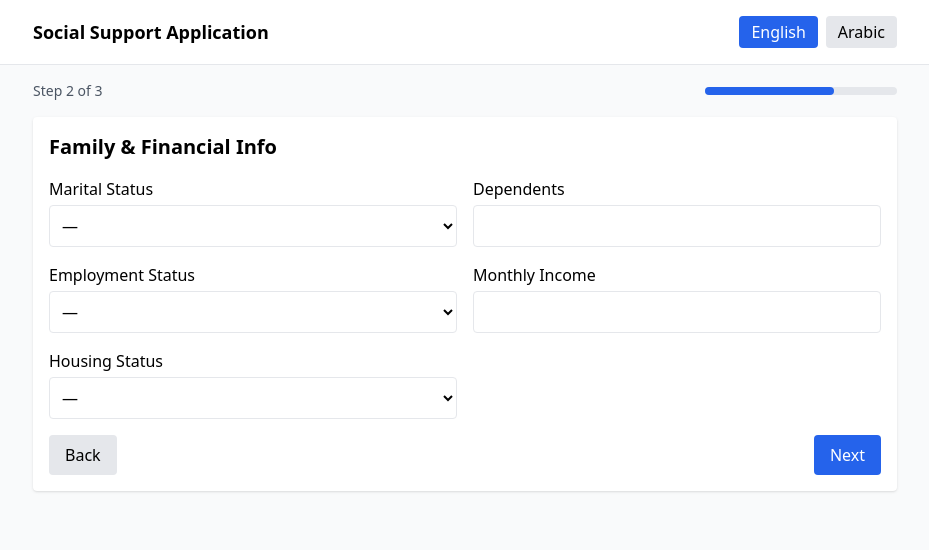
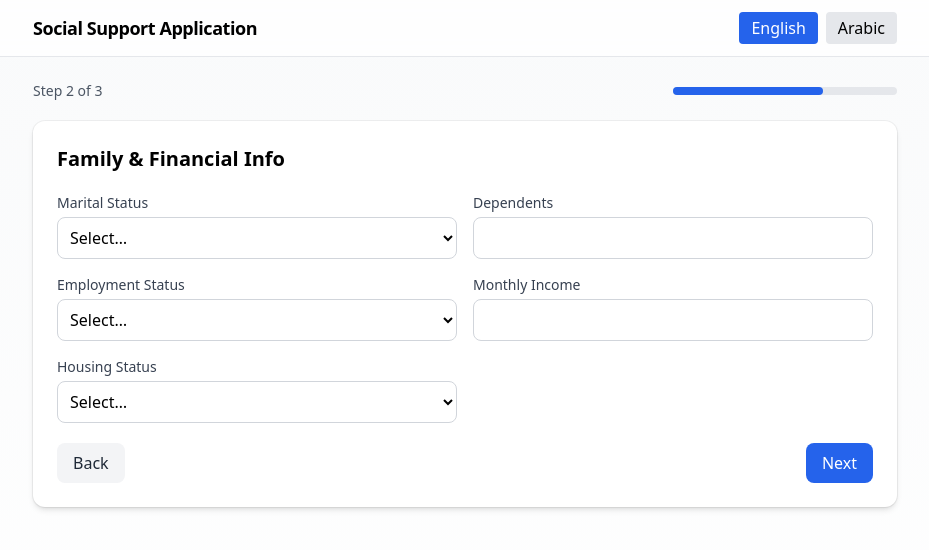
Before and after one commit to AddjoyBarreto/react-profile-step-form, a React (Create React App) app: page /step-2 in a window 1280 px wide. Shown: the top 550 px of the page, without its empty margins (175-1104 px from the left). Built offline with nearby package versions, Linux system fonts and the light colour scheme.

Commit message:
Refactor UI components for improved styling and accessibility. Updated layout in App.tsx, enhanced modal design in AISuggestionModal.tsx, and refined form elements in Step1.tsx, Step2.tsx, and Step3.tsx for better user experience. Adjusted Select component for error handling and consistent styling.

```diff
--- a/src/App.tsx
+++ b/src/App.tsx
@@ -15,21 +15,21 @@ function WizardLayout({ children, step }: { children: React.ReactNode; step: num
   const total = 3;
   const { t } = useTranslation();
   return (
-    <div className="min-h-screen bg-gray-50">
-      <header className="bg-white border-b">
-        <div className="max-w-4xl mx-auto p-4 flex items-center justify-between">
-          <h1 className="text-lg font-semibold">{t('appTitle')}</h1>
+    <div className="min-h-screen bg-gradient-to-b from-gray-50 to-white">
+      <header className="sticky top-0 bg-white/80 backdrop-blur border-b">
+        <div className="max-w-4xl mx-auto px-4 py-3 flex items-center justify-between">
+          <h1 className="text-lg font-semibold tracking-tight">{t('appTitle')}</h1>
           <LanguageSwitcher />
         </div>
       </header>
-      <main className="max-w-4xl mx-auto p-4">
-        <div className="mb-4 flex items-center justify-between">
+      <main className="max-w-4xl mx-auto px-4 py-6">
+        <div className="mb-5 flex items-center justify-between">
           <div className="text-sm text-gray-600">{t('step')} {step} {t('of')} {total}</div>
-          <div className="w-48">
+          <div className="w-56">
             <ProgressBar current={step} total={total} />
           </div>
         </div>
-        <div className="bg-white p-4 rounded shadow">
+        <div className="bg-white p-6 rounded-xl shadow-md ring-1 ring-black/5">
           {children}
         </div>
       </main>
--- a/src/components/AISuggestionModal.tsx
+++ b/src/components/AISuggestionModal.tsx
@@ -14,16 +14,16 @@ export default function AISuggestionModal({ open, text, onAccept, onClose, onCha
 
   if (!open) return null;
   return (
-    <div className="fixed inset-0 bg-black/50 flex items-center justify-center z-50" role="dialog" aria-modal="true">
-      <div className="bg-white w-full max-w-2xl rounded shadow p-4" tabIndex={-1} ref={dialogRef}>
-        <div className="flex justify-between items-center mb-2">
+    <div className="fixed inset-0 bg-black/40 backdrop-blur-sm flex items-center justify-center z-50 p-4" role="dialog" aria-modal="true">
+      <div className="bg-white w-full max-w-2xl rounded-xl shadow-xl p-5" tabIndex={-1} ref={dialogRef}>
+        <div className="flex justify-between items-center mb-3">
           <h3 className="text-lg font-semibold">AI Suggestion</h3>
-          <button aria-label="Close" onClick={onClose} className="p-1 rounded hover:bg-gray-100">✕</button>
+          <button aria-label="Close" onClick={onClose} className="p-2 rounded hover:bg-gray-100">✕</button>
         </div>
-        <textarea className="w-full border rounded p-2 min-h-[200px]" value={text} onChange={(e) => onChange(e.target.value)} />
-        <div className="mt-3 flex justify-end gap-2">
-          <button onClick={onClose} className="px-3 py-1 rounded bg-gray-200">Discard</button>
-          <button onClick={() => onAccept(text)} className="px-3 py-1 rounded bg-blue-600 text-white">Accept</button>
+        <textarea className="w-full border border-gray-300 rounded-lg p-3 min-h-[220px] focus:outline-none focus:ring-2 focus:ring-blue-500 focus:border-blue-500" value={text} onChange={(e) => onChange(e.target.value)} />
+        <div className="mt-4 flex justify-end gap-2">
+          <button onClick={onClose} className="px-4 py-2 rounded-lg bg-gray-100 text-gray-800 hover:bg-gray-200">Discard</button>
+          <button onClick={() => onAccept(text)} className="px-4 py-2 rounded-lg bg-blue-600 text-white hover:bg-blue-700">Accept</button>
         </div>
       </div>
     </div>
--- a/src/components/Select.tsx
+++ b/src/components/Select.tsx
@@ -21,16 +21,18 @@ export default function Select({
   required?: boolean;
   error?: string;
 }) {
+  const base = 'w-full border rounded-lg p-2 bg-white focus:outline-none focus:ring-2 focus:ring-blue-500 focus:border-blue-500';
+  const withError = error ? ' border-red-500' : ' border-gray-300';
   return (
     <label className="block">
-      <span className="block mb-1 font-medium">{label}</span>
-      <select name={name} value={value as any} onChange={onChange} onBlur={onBlur} className="w-full border rounded p-2 bg-white">
-        <option value="" disabled>{required ? '—' : ''}</option>
+      <span className="block mb-1 text-sm font-medium text-gray-700">{label}</span>
+      <select name={name} value={value as any} onChange={onChange} onBlur={onBlur} className={base + withError}>
+        <option value="" disabled>{required ? 'Select…' : '—'}</option>
         {options.map((opt) => (
           <option key={opt.value} value={opt.value}>{opt.label}</option>
         ))}
       </select>
-      {error && <span className="text-red-600 text-sm">{error}</span>}
+      {error && <span className="text-red-600 text-sm mt-1 inline-block">{error}</span>}
     </label>
   );
 }
--- a/src/pages/Step1.tsx
+++ b/src/pages/Step1.tsx
@@ -46,11 +46,11 @@ export default function Step1({ onNext }: { onNext: () => void }) {
 
   const Field = ({ name, label, type = 'text', required }: { name: keyof Step1Data; label: string; type?: string; required?: boolean }) => (
     <label className="block">
-      <span className="block mb-1 font-medium">{label}</span>
+      <span className="block mb-1 text-sm font-medium text-gray-700">{label}</span>
       <input
         type={type}
         aria-invalid={errors[name] ? 'true' : 'false'}
-        className="w-full border rounded p-2"
+        className="w-full border border-gray-300 rounded-lg p-2 focus:outline-none focus:ring-2 focus:ring-blue-500 focus:border-blue-500"
         {...register(name, { required })}
       />
       {errors[name] && <span className="text-red-600 text-sm">{t('required')}</span>}
@@ -64,7 +64,7 @@ export default function Step1({ onNext }: { onNext: () => void }) {
   ];
 
   return (
-    <form onSubmit={handleSubmit(onSubmit)} className="space-y-4" aria-label={t('personalInfo')}>
+    <form onSubmit={handleSubmit(onSubmit)} className="space-y-5" aria-label={t('personalInfo')}>
       <h2 className="text-xl font-semibold">{t('personalInfo')}</h2>
       {locError && <div className="text-red-700 bg-red-50 p-2 rounded" role="alert">{locError}</div>}
       <div className="grid grid-cols-1 md:grid-cols-2 gap-4">
@@ -121,10 +121,10 @@ export default function Step1({ onNext }: { onNext: () => void }) {
 
         <Field name="phone" label={t('phone')} required />
         <label className="block">
-          <span className="block mb-1 font-medium">{t('email')}</span>
+          <span className="block mb-1 text-sm font-medium text-gray-700">{t('email')}</span>
           <input
             type="email"
-            className="w-full border rounded p-2"
+            className="w-full border border-gray-300 rounded-lg p-2 focus:outline-none focus:ring-2 focus:ring-blue-500 focus:border-blue-500"
             {...register('email', {
               required: true,
               pattern: /[^@\s]+@[^@\s]+\.[^@\s]+/,
@@ -135,7 +135,7 @@ export default function Step1({ onNext }: { onNext: () => void }) {
         </label>
       </div>
       <div className="flex justify-end">
-        <button type="submit" className="px-4 py-2 bg-blue-600 text-white rounded" disabled={loadingLocations}>{t('next')}</button>
+        <button type="submit" className="px-4 py-2 rounded-lg bg-blue-600 text-white hover:bg-blue-700" disabled={loadingLocations}>{t('next')}</button>
       </div>
     </form>
   );
--- a/src/pages/Step2.tsx
+++ b/src/pages/Step2.tsx
@@ -16,11 +16,11 @@ export default function Step2({ onNext, onBack }: { onNext: () => void; onBack:
 
   const Field = ({ name, label, type = 'text', required }: { name: keyof Step2Data; label: string; type?: string; required?: boolean }) => (
     <label className="block">
-      <span className="block mb-1 font-medium">{label}</span>
+      <span className="block mb-1 text-sm font-medium text-gray-700">{label}</span>
       <input
         type={type}
         aria-invalid={errors[name] ? 'true' : 'false'}
-        className="w-full border rounded p-2"
+        className="w-full border border-gray-300 rounded-lg p-2 focus:outline-none focus:ring-2 focus:ring-blue-500 focus:border-blue-500"
         {...register(name, { required })}
       />
       {errors[name] && <span className="text-red-600 text-sm">{t('required')}</span>}
@@ -48,7 +48,7 @@ export default function Step2({ onNext, onBack }: { onNext: () => void; onBack:
   ];
 
   return (
-    <form onSubmit={handleSubmit(onSubmit)} className="space-y-4" aria-label={t('familyFinancial')}>
+    <form onSubmit={handleSubmit(onSubmit)} className="space-y-5" aria-label={t('familyFinancial')}>
       <h2 className="text-xl font-semibold">{t('familyFinancial')}</h2>
       <div className="grid grid-cols-1 md:grid-cols-2 gap-4">
         <Select
@@ -61,11 +61,7 @@ export default function Step2({ onNext, onBack }: { onNext: () => void; onBack:
           error={errors.maritalStatus ? t('required') : ''}
         />
 
-        <label className="block">
-          <span className="block mb-1 font-medium">{t('dependents')}</span>
-          <input type="number" className="w-full border rounded p-2" {...register('dependents', { required: true })} />
-          {errors.dependents && <span className="text-red-600 text-sm">{t('required')}</span>}
-        </label>
+        <Field name="dependents" label={t('dependents')} type="number" required />
 
         <Select
           label={t('employmentStatus')}
@@ -77,11 +73,7 @@ export default function Step2({ onNext, onBack }: { onNext: () => void; onBack:
           error={errors.employmentStatus ? t('required') : ''}
         />
 
-        <label className="block">
-          <span className="block mb-1 font-medium">{t('monthlyIncome')}</span>
-          <input type="number" className="w-full border rounded p-2" {...register('monthlyIncome', { required: true })} />
-          {errors.monthlyIncome && <span className="text-red-600 text-sm">{t('required')}</span>}
-        </label>
+        <Field name="monthlyIncome" label={t('monthlyIncome')} type="number" required />
 
         <Select
           label={t('housingStatus')}
@@ -94,8 +86,8 @@ export default function Step2({ onNext, onBack }: { onNext: () => void; onBack:
         />
       </div>
       <div className="flex justify-between">
-        <button type="button" onClick={onBack} className="px-4 py-2 bg-gray-200 rounded">{t('back')}</button>
-        <button type="submit" className="px-4 py-2 bg-blue-600 text-white rounded">{t('next')}</button>
+        <button type="button" onClick={onBack} className="px-4 py-2 rounded-lg bg-gray-100 text-gray-800 hover:bg-gray-200">{t('back')}</button>
+        <button type="submit" className="px-4 py-2 rounded-lg bg-blue-600 text-white hover:bg-blue-700">{t('next')}</button>
       </div>
     </form>
   );
--- a/src/pages/Step3.tsx
+++ b/src/pages/Step3.tsx
@@ -58,18 +58,18 @@ export default function Step3({ onBack, onSubmitFinal }: { onBack: () => void; o
   const TextArea = ({ name, label, required }: { name: keyof Step3Data; label: string; required?: boolean }) => (
     <label className="block">
       <div className="flex items-center justify-between mb-1">
-        <span className="font-medium">{label}</span>
-        <button type="button" onClick={() => handleHelp(name)} className="px-2 py-1 text-sm rounded bg-green-600 text-white">
+        <span className="font-medium text-gray-700">{label}</span>
+        <button type="button" onClick={() => handleHelp(name)} className="px-2 py-1 text-sm rounded-lg bg-green-600 text-white hover:bg-green-700">
           {t('helpMeWrite')}
         </button>
       </div>
-      <textarea className="w-full border rounded p-2 min-h-[120px]" {...register(name, { required })} />
+      <textarea className="w-full border border-gray-300 rounded-lg p-3 min-h-[120px] focus:outline-none focus:ring-2 focus:ring-blue-500 focus:border-blue-500" {...register(name, { required })} />
       {errors[name] && <span className="text-red-600 text-sm">{t('required')}</span>}
     </label>
   );
 
   return (
-    <form onSubmit={handleSubmit(onSubmit)} className="space-y-4" aria-label={t('situations')}>
+    <form onSubmit={handleSubmit(onSubmit)} className="space-y-5" aria-label={t('situations')}>
       <h2 className="text-xl font-semibold">{t('situations')}</h2>
       {error && <div className="text-red-700 bg-red-50 p-2 rounded" role="alert">{error}</div>}
       <TextArea name="currentFinancialSituation" label={t('currentFinancialSituation')} required />
@@ -77,8 +77,8 @@ export default function Step3({ onBack, onSubmitFinal }: { onBack: () => void; o
       <TextArea name="reasonForApplying" label={t('reasonForApplying')} required />
 
       <div className="flex justify-between">
-        <button type="button" onClick={onBack} className="px-4 py-2 bg-gray-200 rounded">{t('back')}</button>
-        <button type="submit" className="px-4 py-2 bg-blue-600 text-white rounded" disabled={loading}>{t('submit')}</button>
+        <button type="button" onClick={onBack} className="px-4 py-2 rounded-lg bg-gray-100 text-gray-800 hover:bg-gray-200">{t('back')}</button>
+        <button type="submit" className="px-4 py-2 rounded-lg bg-blue-600 text-white hover:bg-blue-700" disabled={loading}>{t('submit')}</button>
       </div>
 
       <AISuggestionModal
```
